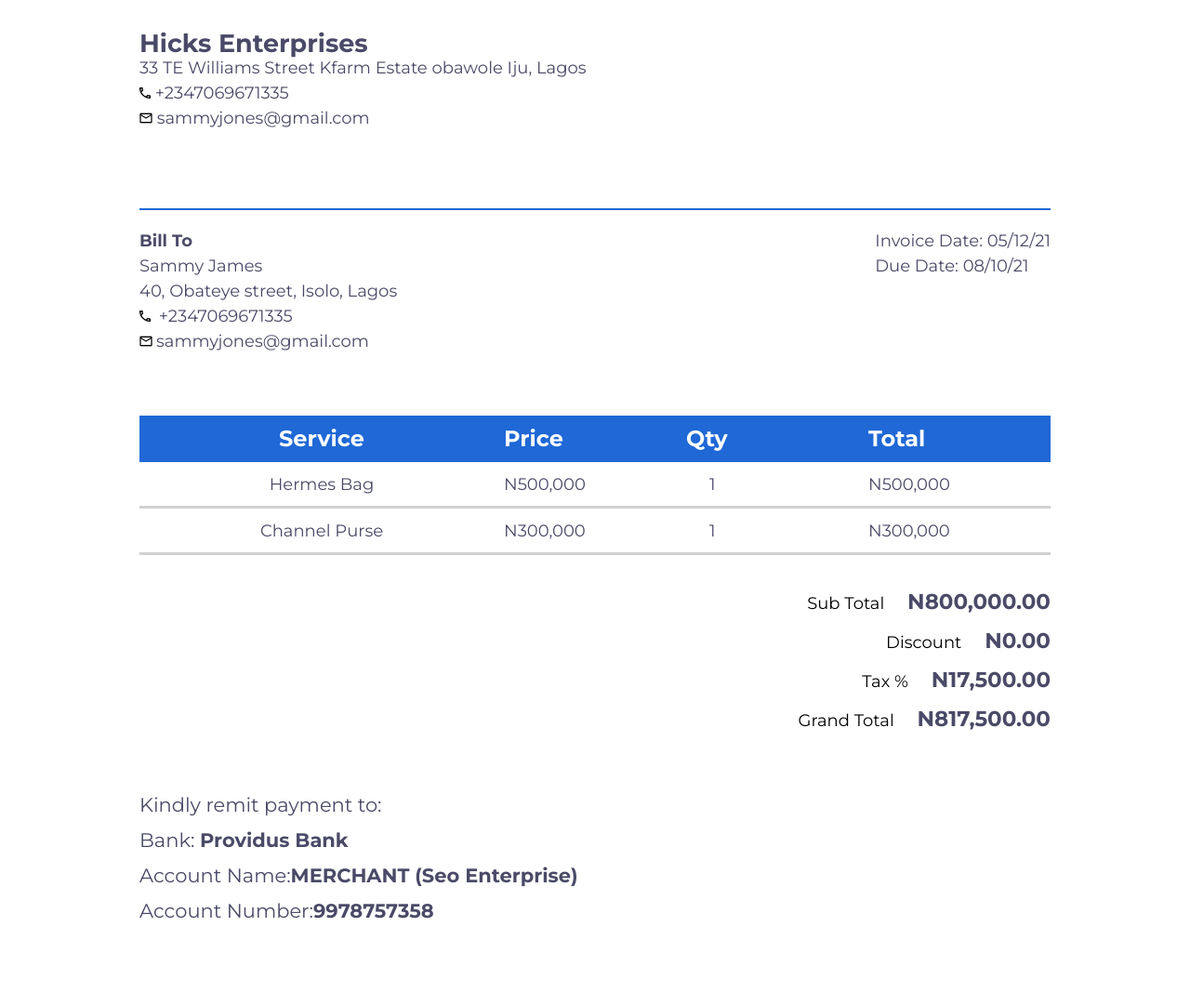
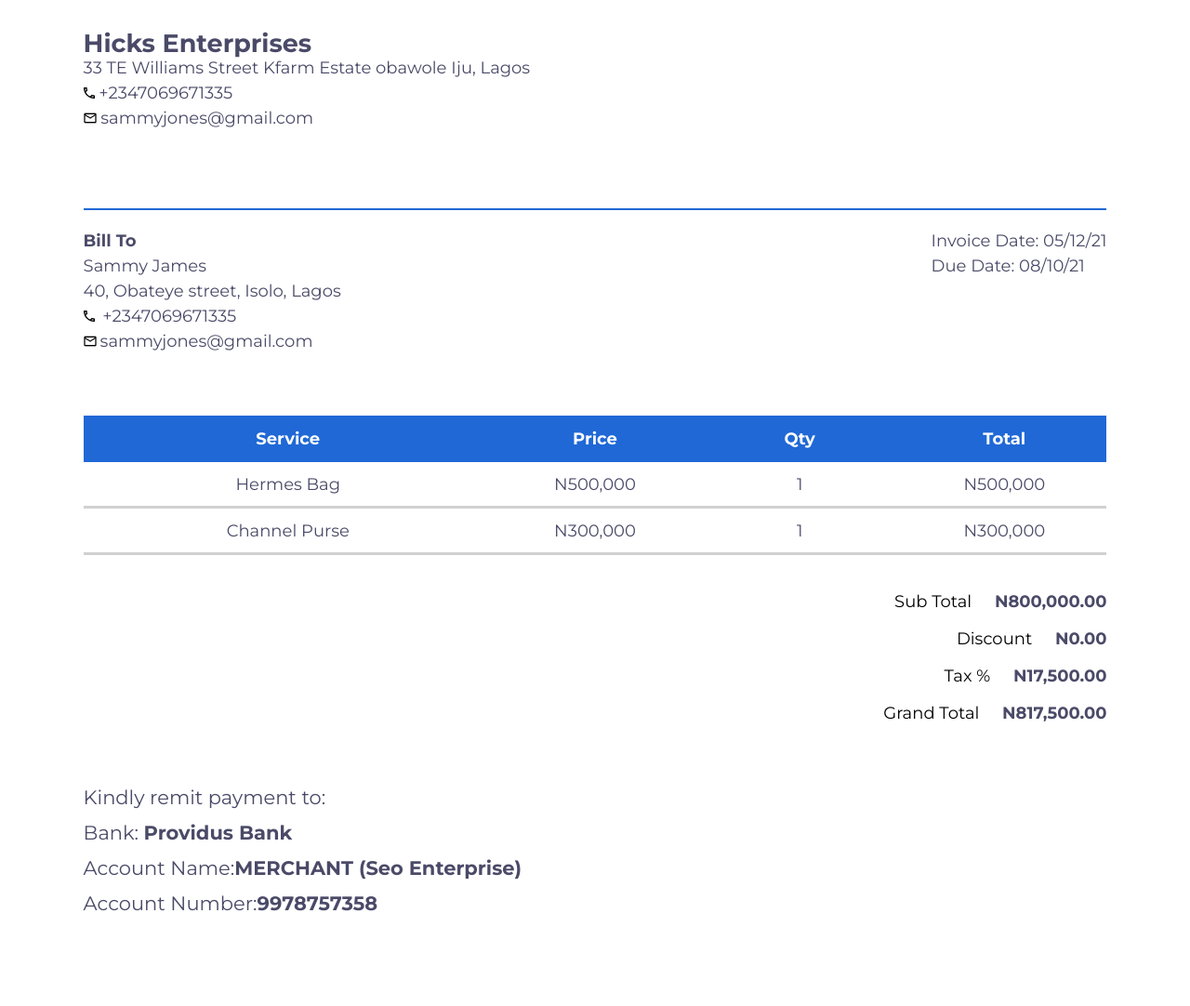
Before and after one commit to kenoskii/NEW-INVOICE, a plain HTML site: page index.html in a window 1280 px wide. Shown: the part 65-1147 px from the top of the page at 93% size. Drawn offline with nearby package versions, Linux system fonts and the light colour scheme.

Commit message:
styled inline

```diff
--- a/index.html
+++ b/index.html
@@ -3,8 +3,6 @@
 
 <head>
   <style>
-        @import url('https://fonts.googleapis.com/css2?family=Montserrat:wght@400;500;700&family=Mulish:wght@400;500;700&family=Playfair+Display:wght@800&family=Poppins:wght@400;600;800&display=swap');
-
     html {
       /* 1rem=10px */
       font-size: 62.5%;
@@ -18,8 +16,40 @@ html {
       padding: 0;
     }
 
-body {
-  font-family: 'Montserrat', Courier, monospace;
+    @media (max-width:76.8rem) {
+      .heading {
+        font-size: 1.2rem !important;
+      }
+      .section-bottom {
+        font-size: 1.3rem !important;
+      }
+      .row2, .row3{
+        font-size: 1.3rem;
+      }
+      .total .figure {
+        font-size: 1.5rem !important;
+      }
+      .total .words {
+        font-size: 1.4rem !important;
+      }
+      .remit {
+        font-size: 1.5rem !important;
+      }
+    }
+  </style>
+  <meta charset="UTF-8">
+  <meta http-equiv="X-UA-Compatible" content="IE=edge">
+  <meta name="viewport" content="width=device-width, initial-scale=1.0">
+  <title>NEW PDF INVOICE</title>
+  <script src="https://unpkg.com/boxicons@2.1.2/dist/boxicons.js"></script>
+  <link rel="preconnect" href="https://fonts.googleapis.com">
+  <link rel="preconnect" href="https://fonts.gstatic.com" crossorigin>
+  <link
+    href="https://fonts.googleapis.com/css2?family=Montserrat:wght@400;500;700&family=Mulish:wght@400;500;700&family=Playfair+Display:wght@800&family=Poppins:wght@400;600;800&display=swap"
+    rel="stylesheet">
+</head>
+
+<body style="font-family: 'Montserrat', Courier, monospace;
 font-weight: 400;
 font-size: 1.8rem;
 line-height: 2.2rem;
@@ -27,17 +57,8 @@ body {
 margin: 0;
 width: 100%;
 height: 100%;
-  background: #ffffff
-}
-@media (max-height:91.1rem){
-    .body{
-        max-height: 100%;
-    }
-}
-
-
-.headline {
-  width: 100%;
+background: #ffffff">
+  <div class="headline" style="width: 100%;
     height: 4rem;
     text-align: center;
     color: #ffffff;
@@ -45,160 +66,17 @@ body {
     font-weight: 700;
     font-size: 3rem;
     padding-top: 2rem;
-  justify-items: center;
-}
-@media (max-width:76.8rem) {
-    .heading {
-        /* box-sizing: border-box; */
-        font-size: 1.2rem;
-    }
-}
-
-section {
-  margin: 0 15rem 0 15rem;
-}
-@media (max-width:76.8rem){
-    section{
-       margin: 1rem;
-       font-size: 1.2rem;
-    }
-}
-.top {
-  align-self: flex-start;
+    justify-items: center;">
+    <p>#00001</p>
+  </div>
+  <!--section1-->
+  <section style="margin: 0 7%;">
+    <div class="top" style="align-self: flex-start;
         display: flex;
         flex-direction: column;
         line-height: 2.7rem;
         margin-top: 3.8rem;
-  margin-bottom: 8.3rem;
-}
-
-
-hr {
-  box-sizing: border-box;
-  border: 1.5px solid #1F68D6;
-}
-
-.section-bottom {
-  display: flex;
-  justify-content: space-between;
-  margin-top: 2rem;
-  line-height: 2.7rem;
-  margin-bottom: 6.6rem;
-}
-.section-bottom img{
-        margin-right: 0.4rem;
-    }
-
-@media (max-width:76.8rem){
-    .section-bottom img{
-        margin-right: 0.4rem;
-    }
-}
-@media (max-width:28rem){
-    .section-bottom {
-        font-size:1rem;
-    }
-}
-
-
-.table {
-  display: grid;
-  grid-template-rows: 1fr 1fr 1fr;
-}
-
-.table .row1 {
-  background-color: #1f68d6;
-  height: 5rem;
-  display: grid;
-  grid-template-columns: 2fr 1fr 1fr 1fr;
-  align-content: center;
-  color: #fbfcfe;
-  font-weight: 700;
-  font-size: 2.4rem;
-}
-
-.table .row1 :nth-child(1) {
-  text-align: center;
-}
-.row2,
-.row3 {
-  box-sizing: border-box;
-  height: 5rem;
-  display: grid;
-  grid-template-columns: 2fr 1fr 1fr 1fr;
-  border-bottom: 0.3rem solid #d1d1d1;
-  align-items: center;
-}
-
-.row2 :nth-child(1),
-.row3 :nth-child(1) {
-  text-align: center;
-}
-.row2 :nth-child(3),
-.row3 :nth-child(3) {
-  padding-left: 2.5rem;
-}
-
-.total {
-  display: block;
-  text-align: end;
-  margin: 3rem 0;
-  line-height: 4rem;
-}
-
-.total .figure {
-  font-weight: 700;
-  color: #4a4a68;
-  font-size: 2.3rem;
-  margin-left: 2rem;
-}
-@media (max-width:76.8rem){
-    .total .figure{
-        font-size: 1.3rem;
-    }
-}
-
-.total .words {
-  color: #000000;
-  font-size: 1.8rem;
-}
-@media (max-width:76.8rem){
-
-    .total .words {
-        font-size: 1.3rem;
-    }
-}
-
-.remit {
-  margin: 5.2rem 0 9.2rem 0;
-  color: #4a4a68;
-  font-size: 2.1rem;
-  line-height: 3.8rem;
-}
-@media (max-width:76.8rem){
-    .remit {
-        font-size: 1.3rem;
-    }
-}
-
-.remit strong {
-  font-weight: 700;
-}
-    </style>
-    <meta charset="UTF-8">
-    <meta http-equiv="X-UA-Compatible" content="IE=edge">
-    <meta name="viewport" content="width=device-width, initial-scale=1.0">
-    <title>NEW PDF INVOICE</title>
-    <script src="https://unpkg.com/boxicons@2.1.2/dist/boxicons.js"></script>
-</head>
-
-<body>
-    <div class="headline">
-        <p>#00001</p>
-    </div>
-    <!--section1-->
-    <section>
-        <div class="top">
+        margin-bottom: 8.3rem;">
       <h1>Hicks Enterprises</h1>
       <p>33 TE Williams Street Kfarm Estate obawole Iju, Lagos</p>
       <p>
@@ -206,14 +84,19 @@ hr {
       </p>
       <p><img src="mima-img/email.png" alt=""> sammyjones@gmail.com</p>
     </div>
-        <hr>
-        <div class="section-bottom">
+    <hr style="box-sizing: border-box;
+        border: 1.5px solid #1F68D6;">
+    <div class="section-bottom" style=" display: flex;
+        justify-content: space-between;
+        margin-top: 2rem;
+        line-height: 2.7rem;
+        margin-bottom: 6.6rem;">
       <div class="bottom-left">
         <p><strong>Bill To</strong></p>
         <p>Sammy James</p>
         <p>40, Obateye street, Isolo, Lagos</p>
-                <p><img src="mima-img/call.png" alt="call"> <span>+2347069671335</span></p>
-                <p><img src="mima-img/email.png" alt="email"><span>sammyjones@gmail.com</span></p>
+        <p><img src="mima-img/call.png" alt="call" style="margin-right: 0.4rem;"> <span>+2347069671335</span></p>
+        <p><img src="mima-img/email.png" alt="email" style="margin-right: 0.4rem;"><span>sammyjones@gmail.com</span></p>
       </div>
       <div class="bottom-right">
         <p>
@@ -223,37 +106,78 @@ hr {
 
       </div>
     </div>
-        <div class="table">
-            <div class="row1">
-                <span>Service</span>
-                <span>Price</span>
-                <span>Qty</span>
-                <span>Total</span>
+    <div class="table" style=" display: grid;
+        grid-template-rows: 1fr 1fr 1fr;
+        align-content: space-between">
+      <div class="row1" style="background-color: #1f68d6;
+            height: 5rem;
+            display: grid;
+            grid-template-columns: 2fr 1fr 1fr 1fr;
+            align-content: center;
+            color: #fbfcfe;
+            font-weight: 700;
+            font-size: 1.8rem;">
+        <span style="text-align: center;">Service</span>
+        <span style="text-align:center;">Price</span>
+        <span style="text-align:center;">Qty</span>
+        <span style="text-align:center;">Total</span>
       </div>
-            <div class="row2">
-                <span>Hermes Bag</span>
-                <span>N500,000</span>
-                <span>1</span>
-                <span>N500,000</span>
+      <div class="row2" style="box-sizing: border-box;
+            height: 5rem;
+            display: grid;
+            grid-template-columns: 2fr 1fr 1fr 1fr;
+            border-bottom: 0.3rem solid #d1d1d1;
+            align-items: center;">
+        <span style="text-align: center;">Hermes Bag</span>
+        <span style="text-align: center;">N500,000</span>
+        <span style="text-align:center;">1</span>
+        <span style="text-align: center;">N500,000</span>
       </div>
-            <div class="row3">
-                <span>Channel Purse</span>
-                <span>N300,000</span>
-                <span>1</span>
-                <span>N300,000</span>
+      <div class="row3" style="box-sizing: border-box;
+            height: 5rem;
+            display: grid;
+            grid-template-columns: 2fr 1fr 1fr 1fr;
+            border-bottom: 0.3rem solid #d1d1d1;
+            align-items: center;">
+        <span style="text-align: center;">Channel Purse</span>
+        <span style="text-align:center;">N300,000</span>
+        <span style="text-align:center;">1</span>
+        <span style="text-align:center;">N300,000</span>
       </div>
     </div>
-        <div class="total">
-            <div><span class="words">Sub Total</span> <span class="figure">N800,000.00</span></div>
-            <div><span class="words">Discount</span> <span class="figure">N0.00</span></div>
-            <div><span class="words">Tax %</span> <span class="figure">N17,500.00</span></div>
-            <div><span class="words">Grand Total</span> <span class="figure">N817,500.00</span></div>
+    <div class="total" style="display: block;
+        text-align: end;
+        margin: 3rem 0;
+        line-height: 4rem;">
+      <div><span class="words" style="color: #000000;
+              font-size: 1.8rem;">Sub Total</span> <span class="figure" style="font-weight: 700;
+              color: #4a4a68;
+              font-size: 1.8rem;
+              margin-left: 2rem;">N800,000.00</span></div>
+      <div><span class="words" style="color: #000000;
+              font-size: 1.8rem;">Discount</span> <span class="figure" style="font-weight: 700;
+              color: #4a4a68;
+              font-size: 1.8rem;
+              margin-left: 2rem;">N0.00</span></div>
+      <div><span class="words" style="color: #000000;
+              font-size: 1.8rem;">Tax %</span> <span class="figure" style="font-weight: 700;
+              color: #4a4a68;
+              font-size: 1.8rem;
+              margin-left: 2rem;">N17,500.00</span></div>
+      <div><span class="words" style="color: #000000;
+              font-size: 1.8rem;">Grand Total</span> <span class="figure" style="font-weight: 700;
+              color: #4a4a68;
+              font-size: 1.8rem;
+              margin-left: 2rem;">N817,500.00</span></div>
     </div>
-        <div class="remit">
+    <div class="remit" style="margin: 5.2rem 0 9.2rem 0;
+        color: #4a4a68;
+        font-size: 2.1rem;
+        line-height: 3.8rem;">
       <p>Kindly remit payment to:</p>
-            <p>Bank: <strong> Providus Bank</strong></p>
-            <p>Account Name:<strong>MERCHANT (Seo Enterprise)</strong></p>
-            <p>Account Number:<strong>9978757358</strong></p>
+      <p>Bank: <strong style="font-weight: 700;"> Providus Bank</strong></p>
+      <p>Account Name:<strong style="font-weight: 700;">MERCHANT (Seo Enterprise)</strong></p>
+      <p>Account Number:<strong style="font-weight: 700;">9978757358</strong></p>
     </div>
   </section>
 </body>
```
Lines whose indentation alone changed are shown as unchanged.
